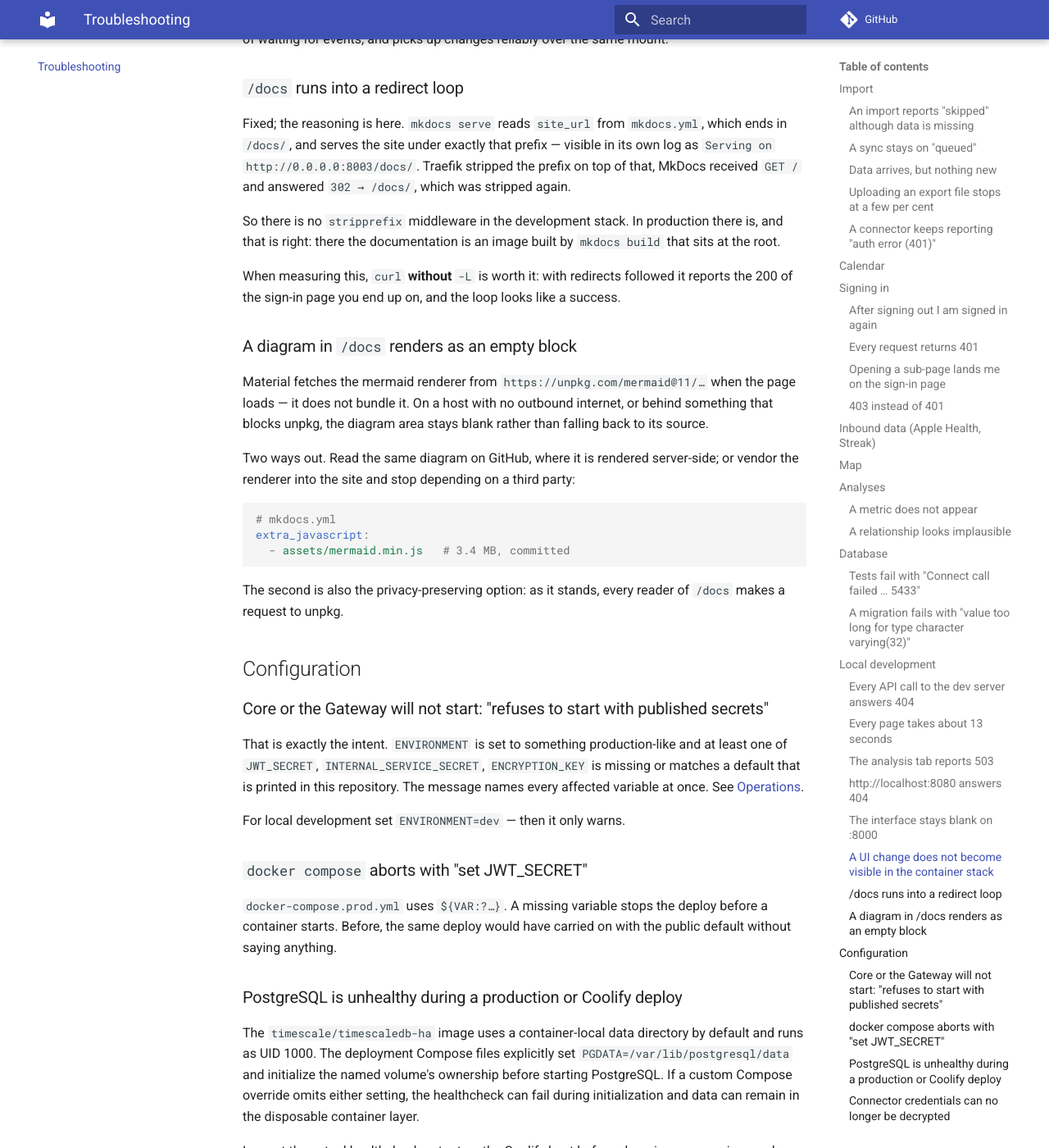
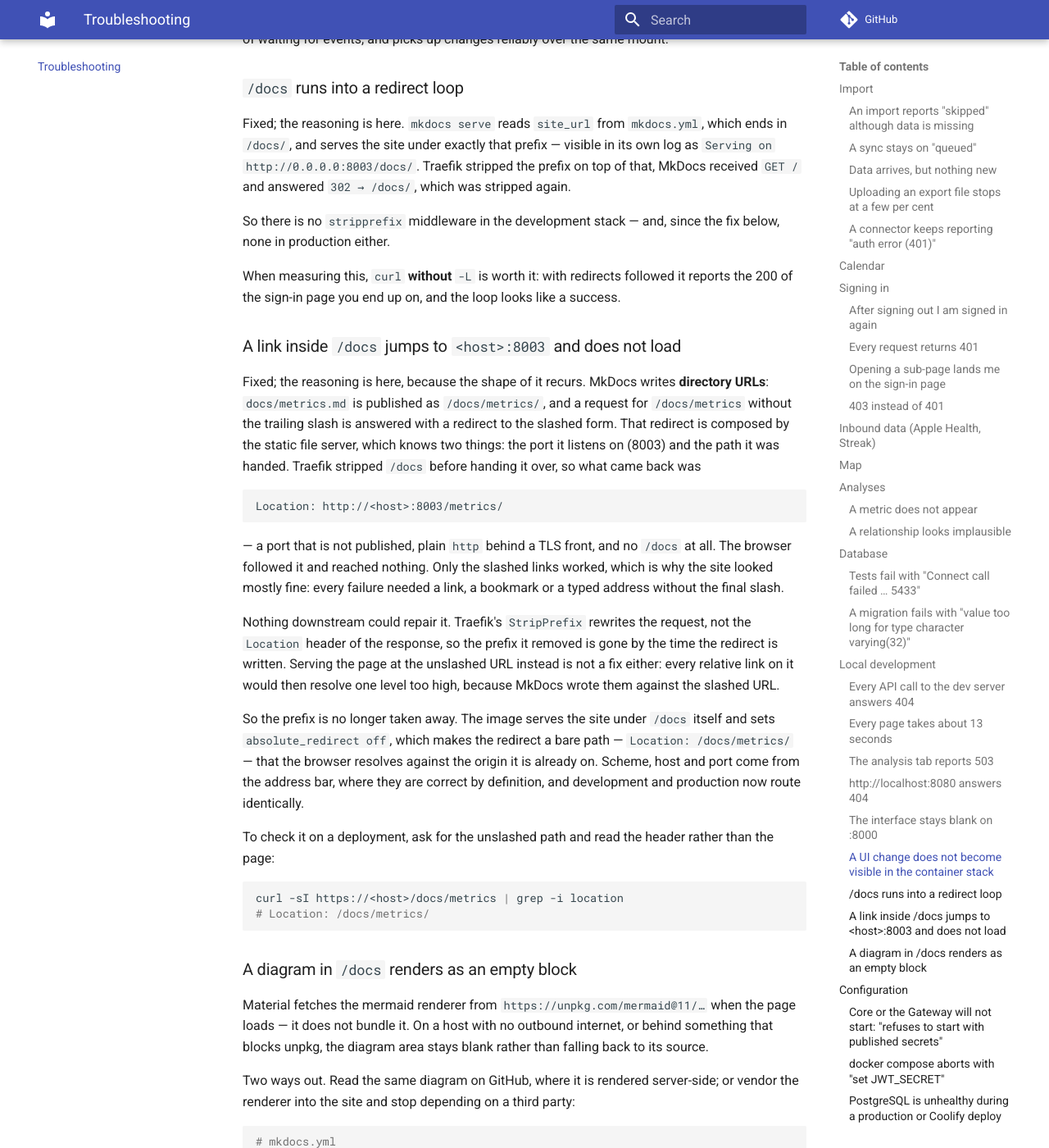
Before and after one commit to iamTim0/quantified-self, an MkDocs documentation site: the page built from docs/troubleshooting.md, in a window 1280 px wide and 1400 px high, scrolled down 5773 px. Shown: the whole window at 82% size. Built offline with MkDocs 1.6.1 and Material for MkDocs 9.7.7, drawn with Linux system fonts in a browser that asks for light colours; comment, search, counter and statistics services are not loaded.

Commit message:
fix(docs): keep the /docs prefix through nginx's own redirects
Clicking a documentation link that lacked a trailing slash left the site
entirely. MkDocs publishes directory URLs -- `docs/metrics.md` becomes
`/docs/metrics/` -- and a request for `/docs/metrics` is answered by a redirect
to the slashed form. nginx composes that redirect from the only two things it
knows: the port it listens on, and the path it was handed. Traefik had stripped
`/docs` before handing it over, so what came back was

    Location: http://<host>:8003/metrics/

an unpublished port, plain http behind TLS, and no prefix at all. The browser
followed it and reached nothing.

Nothing downstream could repair it. Traefik's StripPrefix rewrites the request,
not the Location header of the response, so the prefix it removed is gone by the
time the redirect is written. Serving the page at the unslashed URL instead is
not a fix either: every relative link on it would resolve one level too high,
because MkDocs wrote them against the slashed URL. The redirect is correct
behaviour and has to stay -- it just has to name a URL that exists.

So the prefix is no longer taken away. The image holds the site under /docs and
sets `absolute_redirect off`, which makes the Location a bare path,
`/docs/metrics/`, resolved by the browser against the origin it is already on.
Scheme, host and port come from the address bar, where they are correct by
definition. `/healthz` stays at the root, so the Docker HEALTHCHECK and the
gateway's DOCS_URL probe are unchanged.

Production now routes exactly like development, which never stripped: the same
property of MkDocs had already caused a redirect loop there, and the dev-stack
comment claiming production "strips correctly" was describing this bug.

Verified against the built image: /docs, /docs/metrics, /docs/features/mcp and
/docs/importers/whoop all redirect to their slashed form as bare paths, /docs/
and /healthz answer 200.

Deploying this needs a new docs image together with the compose change -- the
label alone would point an unstripped prefix at an image that still serves from
the root.

Co-Authored-By: Claude Opus 5 (1M context) <noreply@anthropic.com>

````diff
--- a/docs/deployment.md
+++ b/docs/deployment.md
@@ -313,7 +313,7 @@ cloudflared
 stack Traefik
    ├── /                  → dashboard:3000
    ├── /api, /health and /healthz → api-gateway:8000
-   ├── /docs              → docs:8003  (strip /docs)
+   ├── /docs              → docs:8003  (prefix forwarded, not stripped)
    └── /ingest            → streak-importer:8006
 
 api-gateway ──→ core:8001 ──→ postgres:5432
--- a/docs/troubleshooting.md
+++ b/docs/troubleshooting.md
@@ -218,11 +218,44 @@ and serves the site under exactly that prefix — visible in its own log as
 `Serving on http://0.0.0.0:8003/docs/`. Traefik stripped the prefix on top of that, MkDocs received
 `GET /` and answered `302 → /docs/`, which was stripped again.
 
-So there is no `stripprefix` middleware in the development stack. In production there is, and that is
-right: there the documentation is an image built by `mkdocs build` that sits at the root.
+So there is no `stripprefix` middleware in the development stack — and, since the fix below, none in
+production either.
 
 When measuring this, `curl` **without** `-L` is worth it: with redirects followed it reports the 200 of
 the sign-in page you end up on, and the loop looks like a success.
+
+### A link inside `/docs` jumps to `<host>:8003` and does not load
+
+Fixed; the reasoning is here, because the shape of it recurs. MkDocs writes **directory URLs**:
+`docs/metrics.md` is published as `/docs/metrics/`, and a request for `/docs/metrics` without the
+trailing slash is answered with a redirect to the slashed form. That redirect is composed by the static
+file server, which knows two things: the port it listens on (8003) and the path it was handed. Traefik
+stripped `/docs` before handing it over, so what came back was
+
+```text
+Location: http://<host>:8003/metrics/
+```
+
+— a port that is not published, plain `http` behind a TLS front, and no `/docs` at all. The browser
+followed it and reached nothing. Only the slashed links worked, which is why the site looked mostly
+fine: every failure needed a link, a bookmark or a typed address without the final slash.
+
+Nothing downstream could repair it. Traefik's `StripPrefix` rewrites the request, not the `Location`
+header of the response, so the prefix it removed is gone by the time the redirect is written. Serving
+the page at the unslashed URL instead is not a fix either: every relative link on it would then resolve
+one level too high, because MkDocs wrote them against the slashed URL.
+
+So the prefix is no longer taken away. The image serves the site under `/docs` itself and sets
+`absolute_redirect off`, which makes the redirect a bare path — `Location: /docs/metrics/` — that the
+browser resolves against the origin it is already on. Scheme, host and port come from the address bar,
+where they are correct by definition, and development and production now route identically.
+
+To check it on a deployment, ask for the unslashed path and read the header rather than the page:
+
+```bash
+curl -sI https://<host>/docs/metrics | grep -i location
+# Location: /docs/metrics/
+```
 
 ### A diagram in `/docs` renders as an empty block
 
````
Also changed, not shown: docker-compose.prod.yml (+7 -4 lines), 3 other files.
